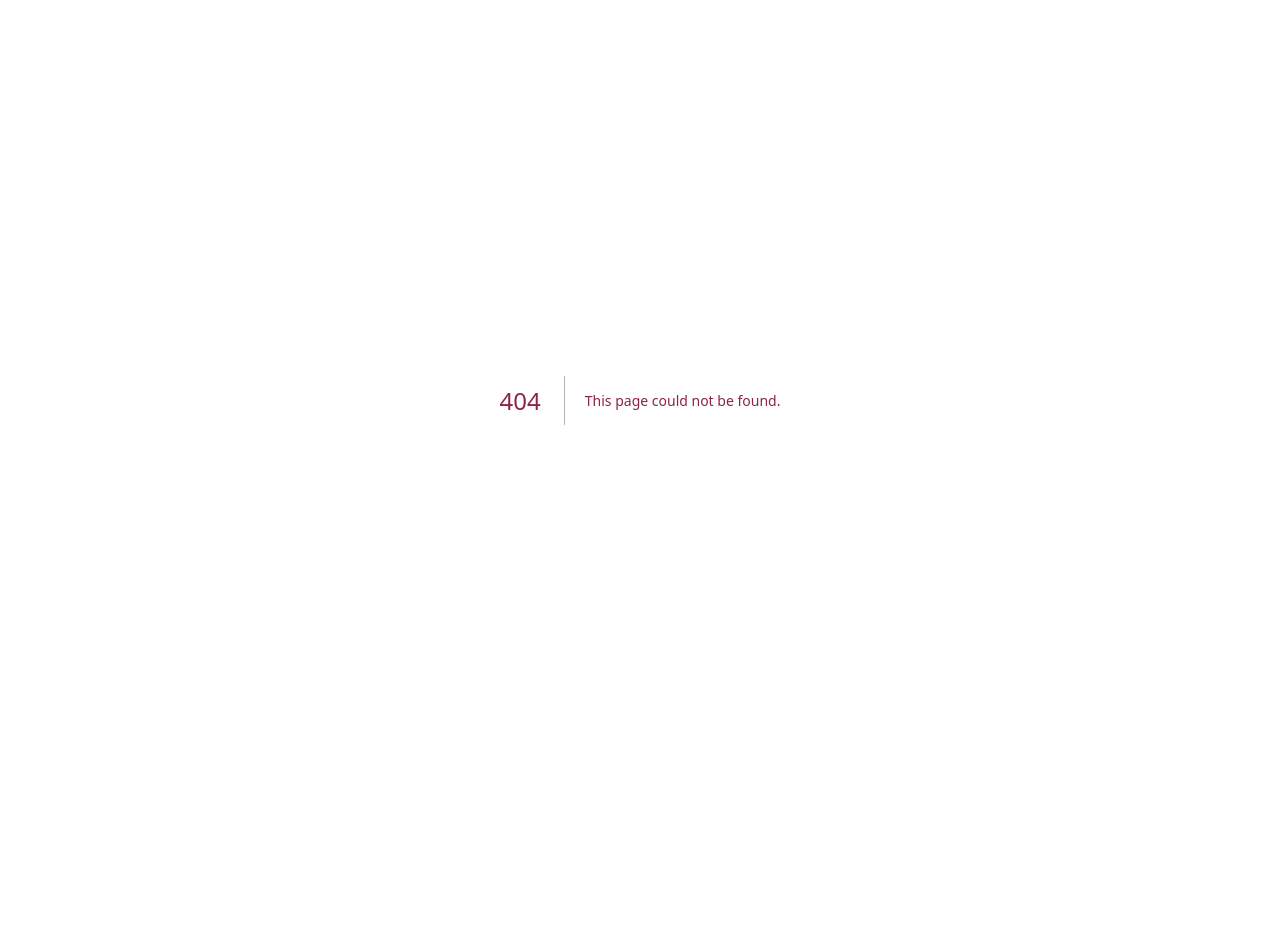
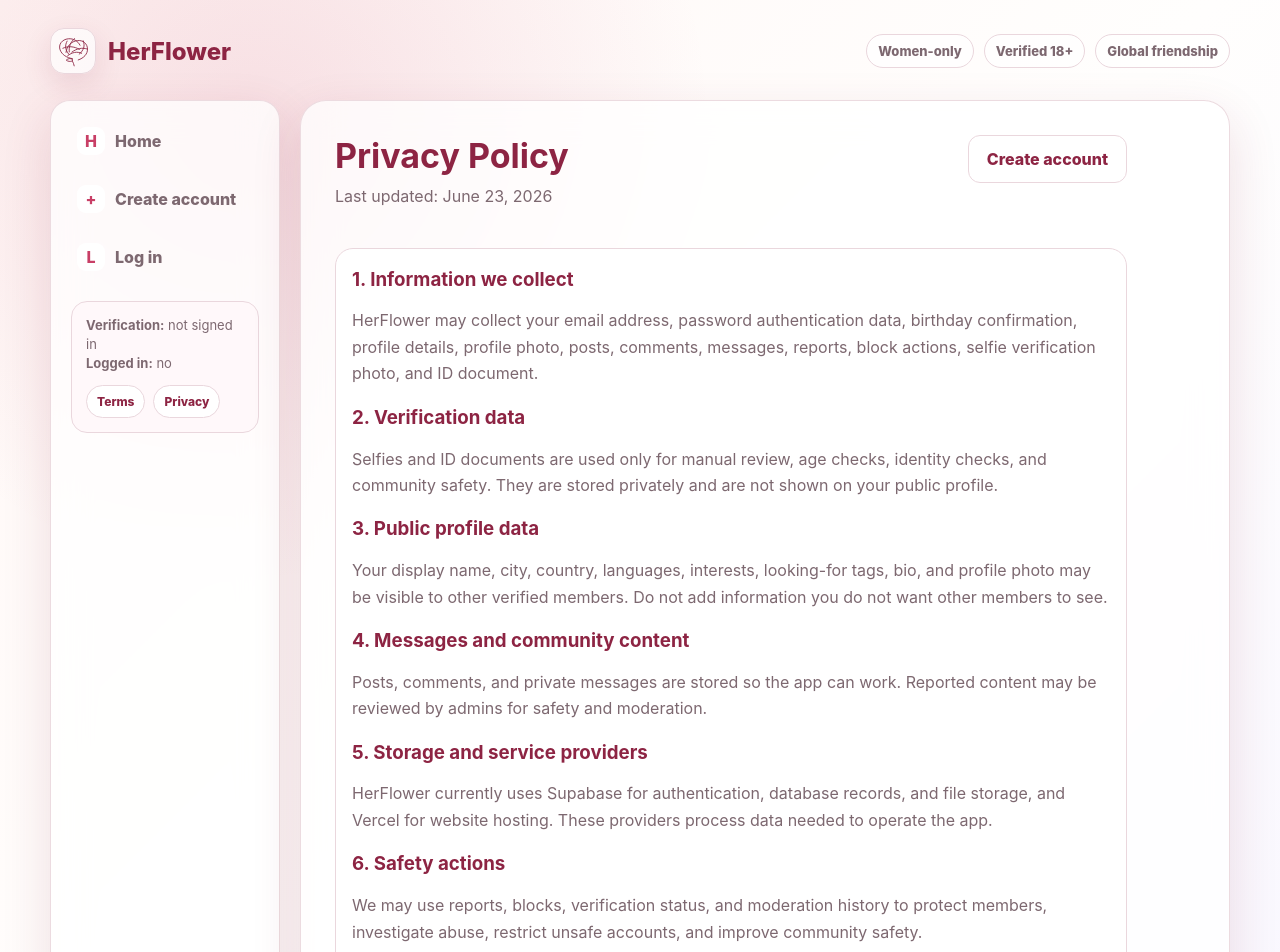
Before and after one commit to cecileh984-cn/herflower-app, a Next.js app: page /privacy in a window 1280 px wide. Before the commit this address had no page. Shown: the top 952 px of the page. Before the commit the page ends 800 px from the top, so only its background shows below. Built offline with nearby package versions, Linux system fonts and the light colour scheme; no server answers.

Commit message:
Add terms and privacy pages

```diff
--- a/app/components/AppShell.tsx
+++ b/app/components/AppShell.tsx
@@ -88,6 +88,8 @@ export function AppShell({ children }: { children: React.ReactNode }) {
             ) : null}
             <div className="sidebar-actions">
               {user ? <button className="mini-btn" onClick={logOut}>Log out</button> : null}
+              <Link className="mini-btn" href="/terms">Terms</Link>
+              <Link className="mini-btn" href="/privacy">Privacy</Link>
             </div>
           </div>
         </aside>
--- a/app/globals.css
+++ b/app/globals.css
@@ -31,6 +31,14 @@ body {
 a {
   color: inherit;
   text-decoration: none;
+}
+
+p a,
+.small a {
+  color: var(--rose-dark);
+  font-weight: 850;
+  text-decoration: underline;
+  text-underline-offset: 3px;
 }
 
 button,
@@ -210,6 +218,9 @@ select {
 }
 
 .mini-btn {
+  display: inline-flex;
+  align-items: center;
+  justify-content: center;
   border: 1px solid var(--line);
   border-radius: 999px;
   background: white;
@@ -218,6 +229,25 @@ select {
   font-size: 12px;
   font-weight: 850;
   padding: 7px 10px;
+}
+
+.legal-page {
+  max-width: 860px;
+}
+
+.legal-card {
+  display: grid;
+  gap: 12px;
+  line-height: 1.65;
+}
+
+.legal-card h3 {
+  margin-bottom: 0;
+}
+
+.legal-card p {
+  color: var(--muted);
+  margin-bottom: 4px;
 }
 
 .panel {
--- /dev/null
+++ b/app/privacy/page.tsx
@@ -0,0 +1,46 @@
+"use client";
+
+import Link from "next/link";
+import { AppShell } from "../components/AppShell";
+
+export default function PrivacyPage() {
+  return (
+    <AppShell>
+      <div className="content legal-page">
+        <div className="section-head">
+          <div>
+            <h2>Privacy Policy</h2>
+            <p className="lead">Last updated: June 23, 2026</p>
+          </div>
+          <Link className="btn btn-secondary" href="/signup">Create account</Link>
+        </div>
+
+        <section className="card legal-card">
+          <h3>1. Information we collect</h3>
+          <p>HerFlower may collect your email address, password authentication data, birthday confirmation, profile details, profile photo, posts, comments, messages, reports, block actions, selfie verification photo, and ID document.</p>
+
+          <h3>2. Verification data</h3>
+          <p>Selfies and ID documents are used only for manual review, age checks, identity checks, and community safety. They are stored privately and are not shown on your public profile.</p>
+
+          <h3>3. Public profile data</h3>
+          <p>Your display name, city, country, languages, interests, looking-for tags, bio, and profile photo may be visible to other verified members. Do not add information you do not want other members to see.</p>
+
+          <h3>4. Messages and community content</h3>
+          <p>Posts, comments, and private messages are stored so the app can work. Reported content may be reviewed by admins for safety and moderation.</p>
+
+          <h3>5. Storage and service providers</h3>
+          <p>HerFlower currently uses Supabase for authentication, database records, and file storage, and Vercel for website hosting. These providers process data needed to operate the app.</p>
+
+          <h3>6. Safety actions</h3>
+          <p>We may use reports, blocks, verification status, and moderation history to protect members, investigate abuse, restrict unsafe accounts, and improve community safety.</p>
+
+          <h3>7. Deleting data</h3>
+          <p>You may request deletion of your account and related data. Some records may be retained when required for safety, fraud prevention, dispute handling, or legal obligations.</p>
+
+          <h3>8. Early-stage policy</h3>
+          <p>This privacy policy is written for the HerFlower MVP and should be reviewed by a qualified lawyer before significant public marketing, paid acquisition, or app-store launch.</p>
+        </section>
+      </div>
+    </AppShell>
+  );
+}
--- a/app/verify/page.tsx
+++ b/app/verify/page.tsx
@@ -108,6 +108,7 @@ export default function VerifyPage() {
           <div className="upload-box">
             <div className="card-name">ID document</div>
             <div className="small">Used only to confirm age and identity. Not public.</div>
+            <div className="small">Read how verification data is handled in our <Link href="/privacy">Privacy Policy</Link>.</div>
             <input type="file" accept="image/*,.pdf" onChange={(event) => setDocumentFile(event.target.files?.[0] ?? null)} />
             {documentFile ? <div className="small">Selected: {documentFile.name}</div> : null}
           </div>
```
Also changed, not shown: app/signup/page.tsx (+7 -2 lines), app/terms/page.tsx (added, +43 -0 lines).
